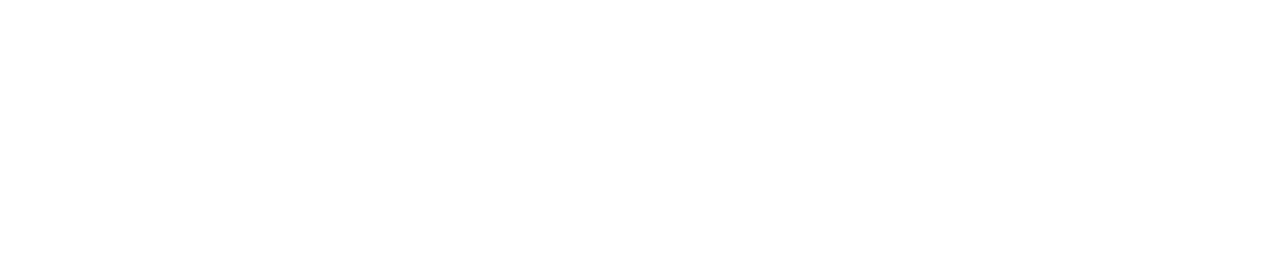
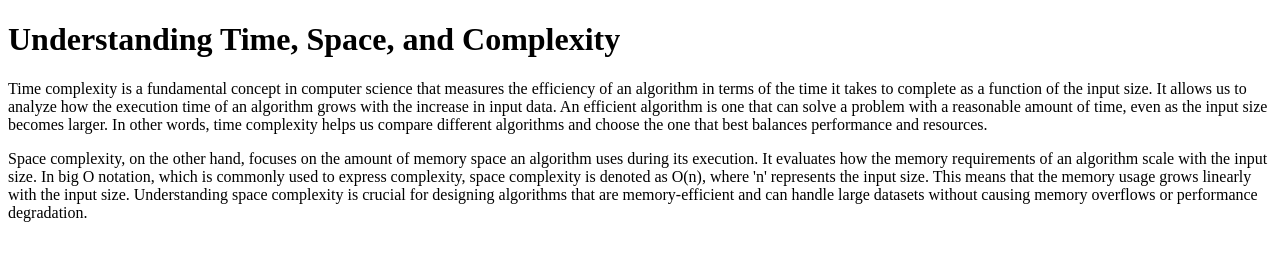
Before and after one commit to acciojob/time-and-space-complexity-Rajusudha, a website: page main.html in a window 1280 px wide. Drawn offline with Linux system fonts and the light colour scheme.

Commit message:
created a submission

```diff
--- a/main.html
+++ b/main.html
@@ -1,16 +1,15 @@
 <!DOCTYPE html>
+<html>
+<head>
+  <title>Time and Space Complexity</title>
+</head>
+<body>
 
-<html>
+<h1>Understanding Time, Space, and Complexity</h1>
 
-<head>
-	<link rel="stylesheet" href="styles.css">
-</head>
+<p>Time complexity is a fundamental concept in computer science that measures the efficiency of an algorithm in terms of the time it takes to complete as a function of the input size. It allows us to analyze how the execution time of an algorithm grows with the increase in input data. An efficient algorithm is one that can solve a problem with a reasonable amount of time, even as the input size becomes larger. In other words, time complexity helps us compare different algorithms and choose the one that best balances performance and resources.</p>
 
-<body>
-	<!-- the entire body must be written by student -->
-    <script type="text/javascript" src="./script.js">
-</script>
+<p>Space complexity, on the other hand, focuses on the amount of memory space an algorithm uses during its execution. It evaluates how the memory requirements of an algorithm scale with the input size. In big O notation, which is commonly used to express complexity, space complexity is denoted as O(n), where 'n' represents the input size. This means that the memory usage grows linearly with the input size. Understanding space complexity is crucial for designing algorithms that are memory-efficient and can handle large datasets without causing memory overflows or performance degradation.</p>
 
 </body>
-
 </html>
```
